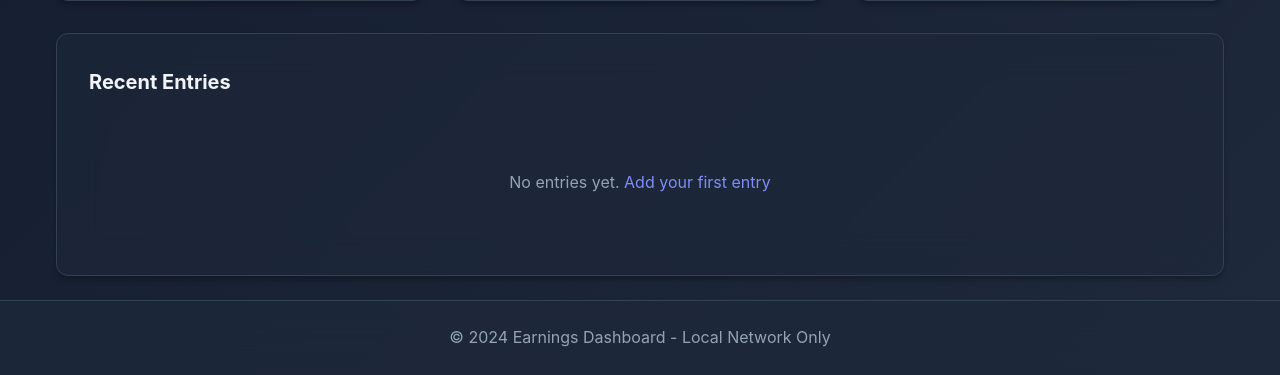
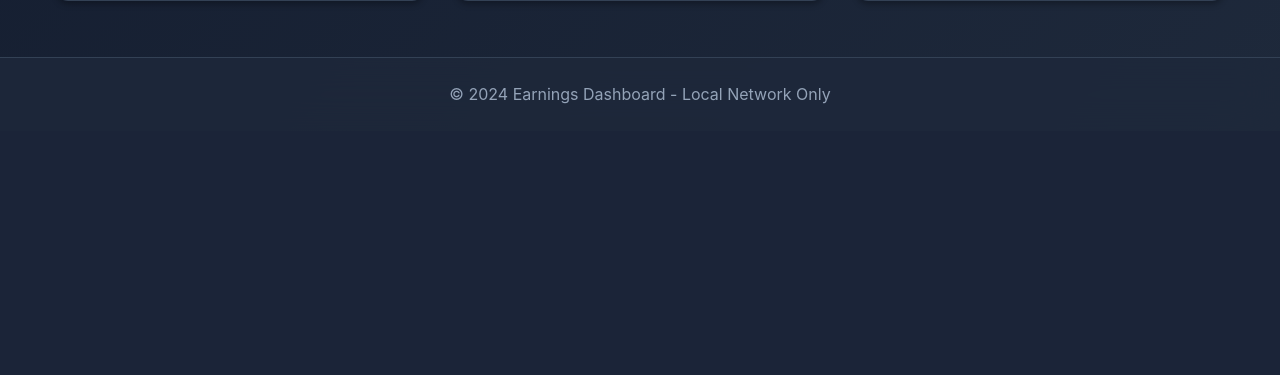
Before and after one commit to 51773ELLIS/mwcdash, a Flask app: page /dashboard in a window 1280 px wide. Shown: the part 1352-1727 px from the top of the page. After the commit the page ends 1456 px from the top, so only its background shows below. Run offline with Flask 3, Linux system fonts and the light colour scheme; the visitor is signed in with stand-in values (Sample User, id 1); data comes from the database, SQL or seed files in the repository; data that the repository does not hold is empty; parts of the project's set-up code (start-up, migrations or seed data) failed here and were passed over.

Commit message:
Remove Recent Entries section from dashboard page

```diff
--- a/app.py
+++ b/app.py
@@ -191,26 +191,6 @@ def dashboard():
 
     # Get worker filter
     worker_filter = request.args.get('worker', 'all')
-
-    # Pagination parameters
-    page = request.args.get('page', 1, type=int)
-    per_page = request.args.get('per_page', 10, type=int)
-    per_page = min(max(per_page, 5), 50)  # Limit between 5 and 50
-
-    # Build query
-    query = Entry.query.filter_by(user_id=current_user.id)
-    if worker_filter != 'all':
-        query = query.filter(Entry.worker_name == worker_filter)
-
-    # Get total count for pagination
-    total_entries = query.count()
-
-    # Get paginated entries
-    entries = query.order_by(Entry.date.desc()).paginate(
-        page=page,
-        per_page=per_page,
-        error_out=False
-    )
 
     # Calculate totals
     total_revenue_query = db.session.query(func.sum(Entry.revenue)).filter_by(user_id=current_user.id)
@@ -462,7 +442,6 @@ def dashboard():
     workers = Worker.query.filter_by(user_id=current_user.id).order_by(Worker.name).all()
 
     return render_template('dashboard.html',
-                         entries=entries,
                          total_revenue=total_revenue,
                          total_hours=total_hours,
                          entry_count=entry_count,
@@ -476,8 +455,6 @@ def dashboard():
                          take_home_amount=take_home_amount,
                          workers=workers,
                          selected_worker=worker_filter,
-                         page=page,
-                         per_page=per_page,
                          best_day=best_day,
                          best_day_revenue=best_day_revenue,
                          best_day_hours=best_day_hours,
--- a/templates/dashboard.html
+++ b/templates/dashboard.html
@@ -306,90 +306,6 @@
         </div>
     </div>
     {% endif %}
-
-    <div class="recent-entries">
-        <div class="entries-header">
-            <h3>Recent Entries</h3>
-            {% if entries.items %}
-            <div class="entries-info">
-                Showing {{ (entries.page - 1) * entries.per_page + 1 }} - {{ entries.page * entries.per_page if entries.page * entries.per_page <= entries.total else entries.total }} of {{ entries.total }}
-            </div>
-            {% endif %}
-        </div>
-        {% if entries.items %}
-        <table class="entries-table">
-            <thead>
-                <tr>
-                    <th>Date</th>
-                    <th>Hours</th>
-                    <th>Revenue</th>
-                    <th>Worker</th>
-                    <th>Actions</th>
-                </tr>
-            </thead>
-            <tbody>
-                {% for entry in entries.items %}
-                <tr>
-                    <td>{{ entry.date.strftime('%Y-%m-%d') }}</td>
-                    <td>{{ "%.1f"|format(entry.hours) }}</td>
-                    <td>{{ settings.currency_symbol }}{{ "%.2f"|format(entry.revenue) }}</td>
-                    <td>{{ entry.worker_name or '-' }}</td>
-                    <td>
-                        <a href="{{ url_for('add_entry', id=entry.id) }}" class="btn-link">Edit</a>
-                        <a href="{{ url_for('delete_entry', entry_id=entry.id) }}" class="btn-link btn-danger" onclick="return confirm('Delete this entry?')">Delete</a>
-                    </td>
-                </tr>
-                {% endfor %}
-            </tbody>
-        </table>
-
-        <!-- Pagination -->
-        {% if entries.total > 0 %}
-        <div class="pagination">
-            {% if entries.pages > 1 %}
-            <div class="pagination-controls">
-                {% if entries.has_prev %}
-                <a href="{{ url_for('dashboard', page=entries.prev_num, worker=selected_worker, per_page=per_page) }}" class="btn btn-sm btn-outline">Previous</a>
-                {% else %}
-                <span class="btn btn-sm btn-outline disabled">Previous</span>
-                {% endif %}
-
-                <div class="pagination-pages">
-                    {% for page_num in entries.iter_pages(left_edge=1, right_edge=1, left_current=2, right_current=2) %}
-                        {% if page_num %}
-                            {% if page_num == entries.page %}
-                                <span class="pagination-page active">{{ page_num }}</span>
-                            {% else %}
-                                <a href="{{ url_for('dashboard', page=page_num, worker=selected_worker, per_page=per_page) }}" class="pagination-page">{{ page_num }}</a>
-                            {% endif %}
-                        {% else %}
-                            <span class="pagination-ellipsis">...</span>
-                        {% endif %}
-                    {% endfor %}
-                </div>
-
-                {% if entries.has_next %}
-                <a href="{{ url_for('dashboard', page=entries.next_num, worker=selected_worker, per_page=per_page) }}" class="btn btn-sm btn-outline">Next</a>
-                {% else %}
-                <span class="btn btn-sm btn-outline disabled">Next</span>
-                {% endif %}
-            </div>
-            {% endif %}
-
-            <div class="pagination-per-page">
-                <label for="per-page-select">Per page:</label>
-                <select id="per-page-select" class="form-select" onchange="changePerPage(this.value)" style="width: auto; display: inline-block; margin-left: 0.5rem;">
-                    <option value="10" {% if per_page == 10 %}selected{% endif %}>10</option>
-                    <option value="20" {% if per_page == 20 %}selected{% endif %}>20</option>
-                    <option value="50" {% if per_page == 50 %}selected{% endif %}>50</option>
-                </select>
-            </div>
-        </div>
-        {% endif %}
-        {% else %}
-        <p class="no-entries">No entries yet. <a href="{{ url_for('add_entry') }}">Add your first entry</a></p>
-        {% endif %}
-    </div>
 </div>
 
 <script>
@@ -780,13 +696,5 @@ document.addEventListener('DOMContentLoaded', function() {
     {% endif %}
 });
 
-function changePerPage(value) {
-    const url = new URL(window.location.href);
-    const worker = document.getElementById('worker-select')?.value || 'all';
-    url.searchParams.set('per_page', value);
-    url.searchParams.set('page', '1'); // Reset to first page
-    url.searchParams.set('worker', worker); // Preserve worker filter
-    window.location.href = url.toString();
-}
 </script>
 {% endblock %}
```
